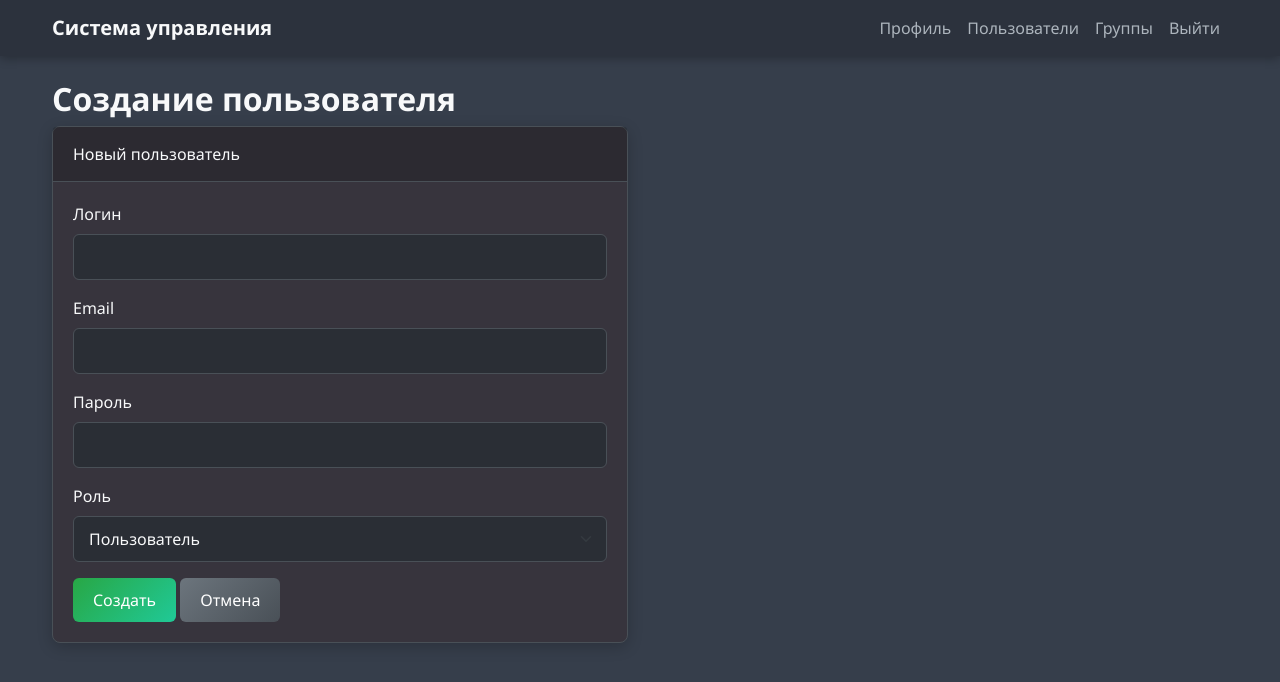
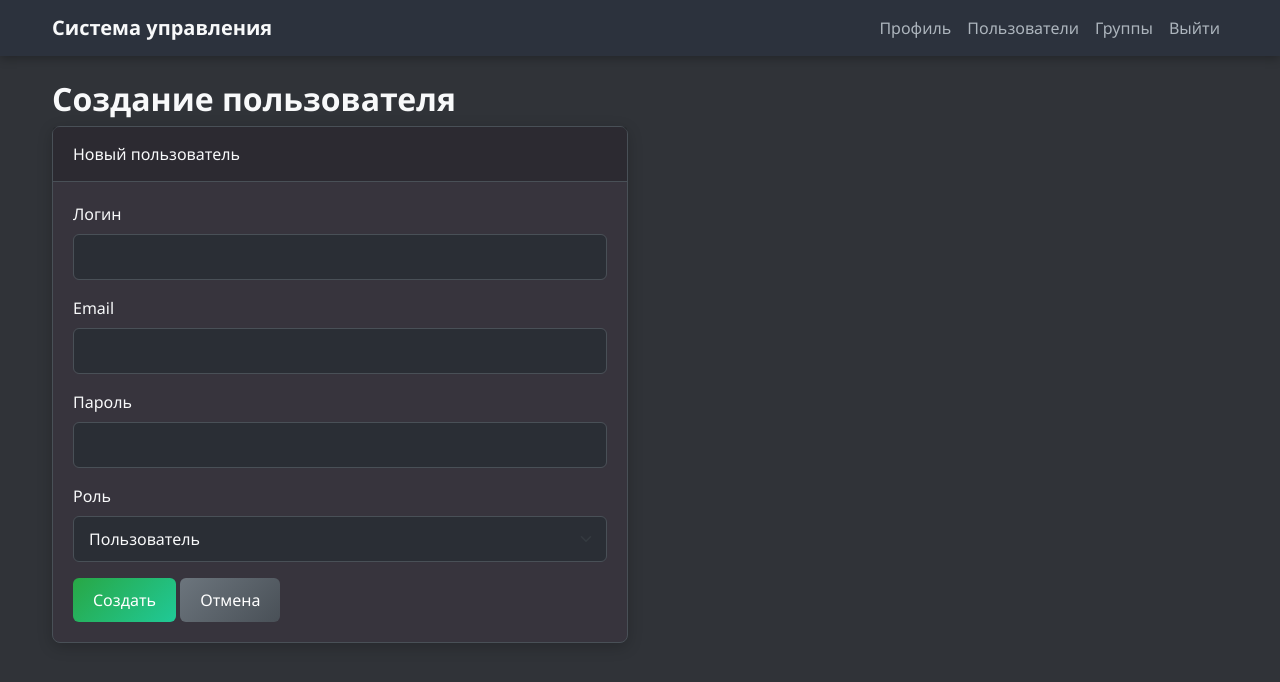
Before and after one commit to zarinit-routers/cloud-auth, a Flask app: page /admin/create-user in a window 1280 px wide. Shown: the top 682 px of the page. Run offline with Flask 3, Linux system fonts and the light colour scheme; a user stored in the database is signed in.

Commit message:
Update base.html

```diff
--- a/templates/base.html
+++ b/templates/base.html
@@ -5,7 +5,7 @@
     <link href="https://cdn.jsdelivr.net/npm/bootstrap@5.1.3/dist/css/bootstrap.min.css" rel="stylesheet">
     <style>
         :root {
-            --dark-bg: #363E4B;
+            --dark-bg: #303338;
             --form-bg: #37343D;
             --purple-gradient: linear-gradient(135deg, #452587, #470ABF);
             --purple-light: #5d2db4;
```
